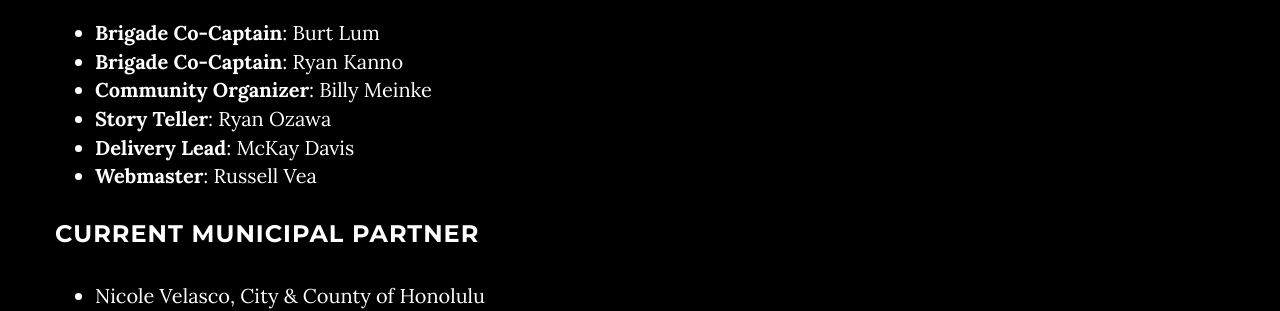
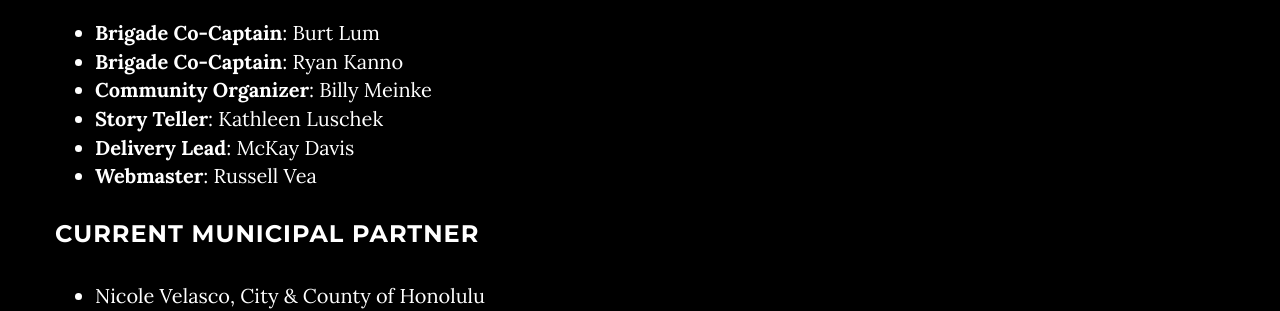
Before and after one commit to CodeWithAloha/codeforhawaii.github.io, a Jekyll site: the page built from index.html, in a window 1280 px wide and 900 px high, scrolled down 1556 px. Shown: the part 154-465 px from the top of the window. Built offline with Jekyll 4.4.1, drawn with Linux system fonts in a browser that asks for light colours; comment, search, counter and statistics services are not loaded.

Commit message:
Updated leadership list

```diff
--- a/_includes/about.html
+++ b/_includes/about.html
@@ -39,7 +39,7 @@
                     <li><strong>Brigade Co-Captain</strong>: Burt Lum</li>
                     <li><strong>Brigade Co-Captain</strong>: Ryan Kanno</li>
                     <li><strong>Community Organizer</strong>: Billy Meinke</li>
-                    <li><strong>Story Teller</strong>: Ryan Ozawa</li>
+                    <li><strong>Story Teller</strong>: Kathleen Luschek</li>
                     <li><strong>Delivery Lead</strong>: McKay Davis</li>
                     <li><strong>Webmaster</strong>: Russell Vea</li>
                 </ul>
```
